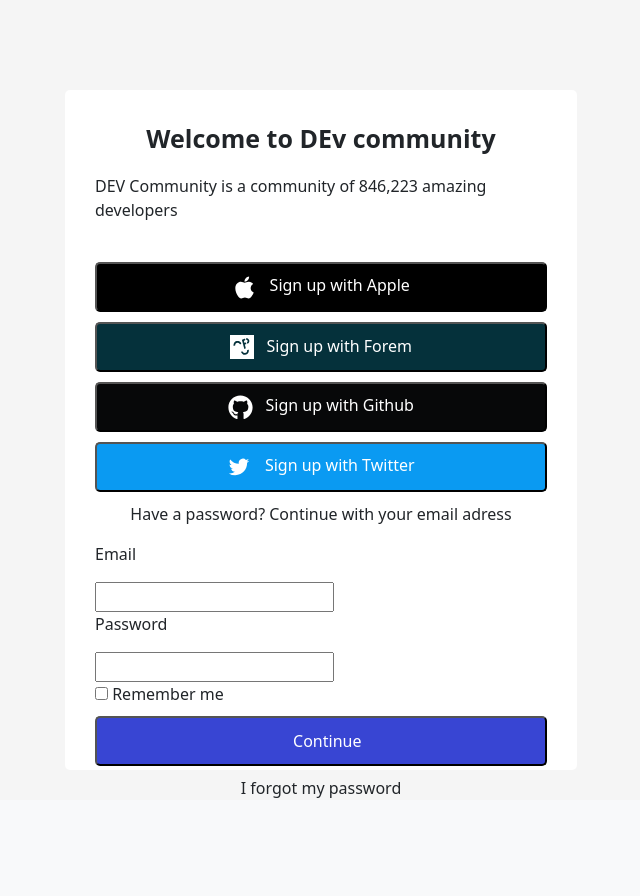
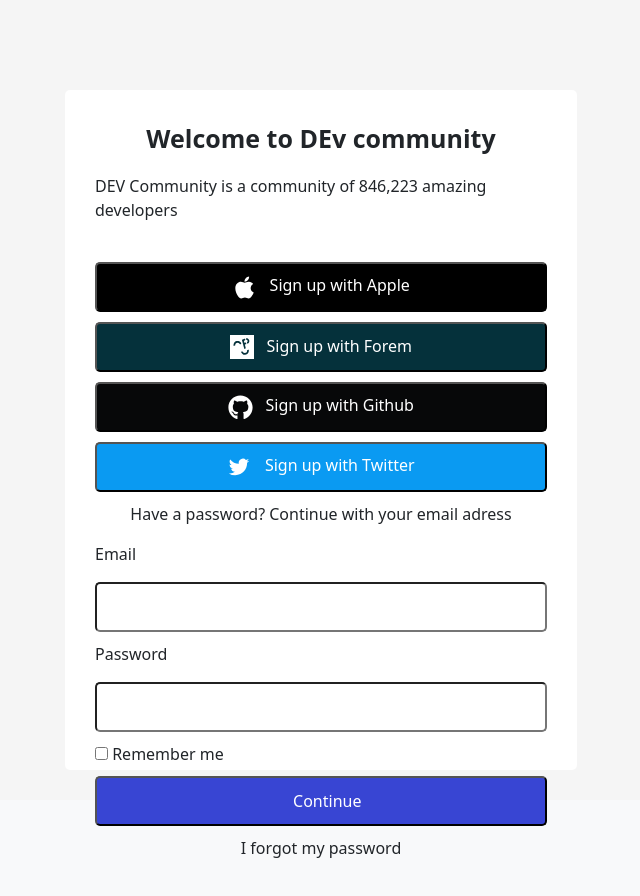
Before and after one commit to 2112miguel/ReactDevtoClon, a React (Create React App) app: page /login in a window 1280 px wide. Shown: the top 896 px of the page, without its empty margins (319-959 px from the left). Before the commit the page ends 846 px from the top, so only its background shows below. Built offline with nearby package versions, Linux system fonts and the light colour scheme.

Commit message:
1 file modified

```diff
--- a/src/components/InputLogin/InputLogin.scss
+++ b/src/components/InputLogin/InputLogin.scss
@@ -0,0 +1,15 @@
+#Email {
+  width: 100%;
+  height: 50px;
+  border-radius: 5px;
+  margin-bottom: 10px;
+  font-size: 16px;
+}
+
+#Password {
+  width: 100%;
+  height: 50px;
+  border-radius: 5px;
+  margin-bottom: 10px;
+  font-size: 16px;
+}
```
